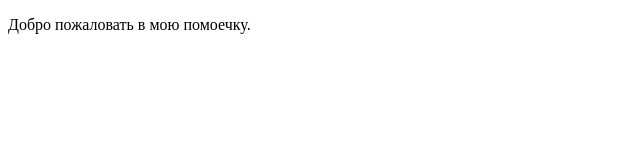
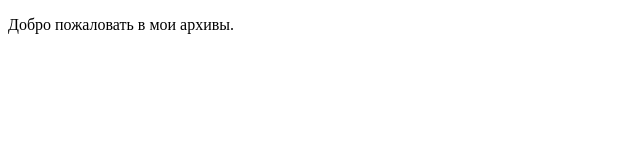
Before and after one commit to FeenieRU/FeenieRU.github.io, a plain HTML site: page index.html in a window 1280 px wide. Shown: the full height of the page, 0-640 px from the left. Drawn offline with Linux system fonts and the light colour scheme.

Commit message:
Проверка ФС

```diff
--- a/index.html
+++ b/index.html
@@ -7,6 +7,6 @@
   </style>
  </head>
  <body>
-  <p>Добро пожаловать в мою помоечку.</p>
+  <p>Добро пожаловать в мои архивы.</p>
  </body>
 </html>
```
Also changed, not shown: 4 other files.
